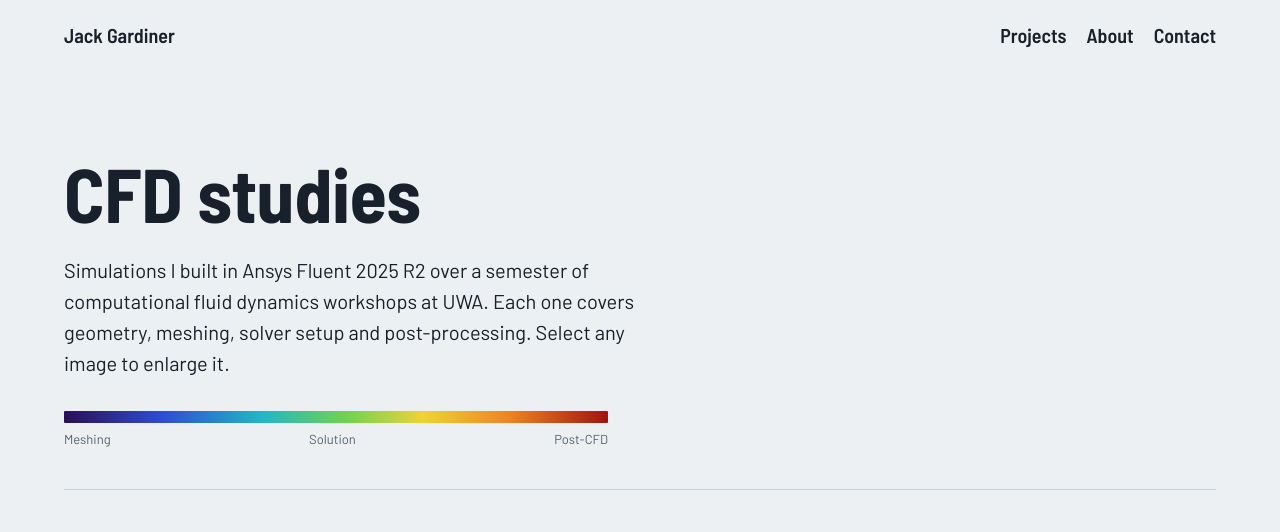
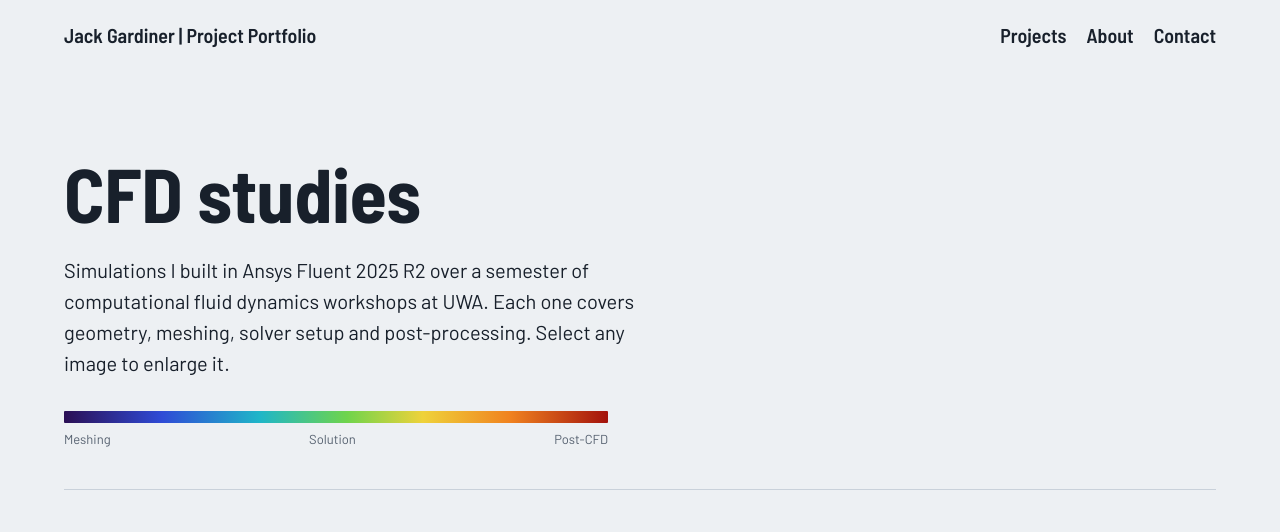
Before and after one commit to jackgard-eng/jackgard-eng.github.io, a plain HTML site: page cfd.html in a window 1280 px wide. Shown: the top 532 px of the page. Drawn offline with Linux system fonts and the light colour scheme.

Commit message:
Update cfd.html

```diff
--- a/cfd.html
+++ b/cfd.html
@@ -13,7 +13,7 @@
 <body>
 
   <header class="wrap site-head">
-    <a href="index.html">Jack Gardiner</a>
+    <a href="index.html">Jack Gardiner | Project Portfolio</a>
     <nav aria-label="Main">
       <a href="index.html#projects">Projects</a>
       <a href="index.html#about">About</a>
```
